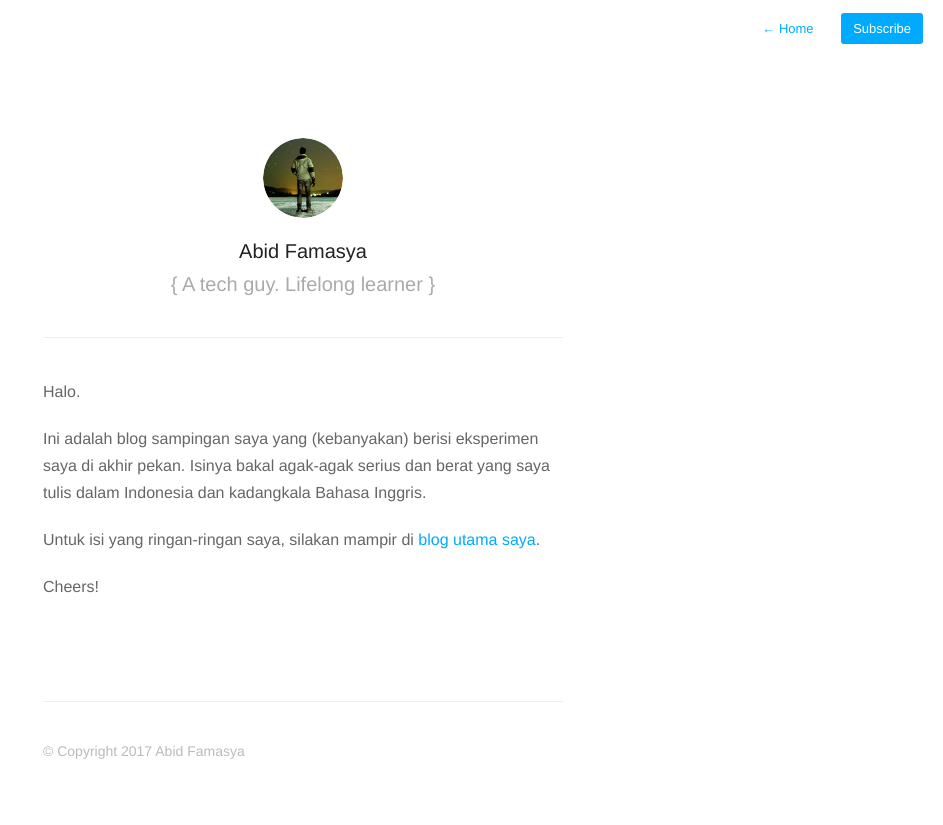
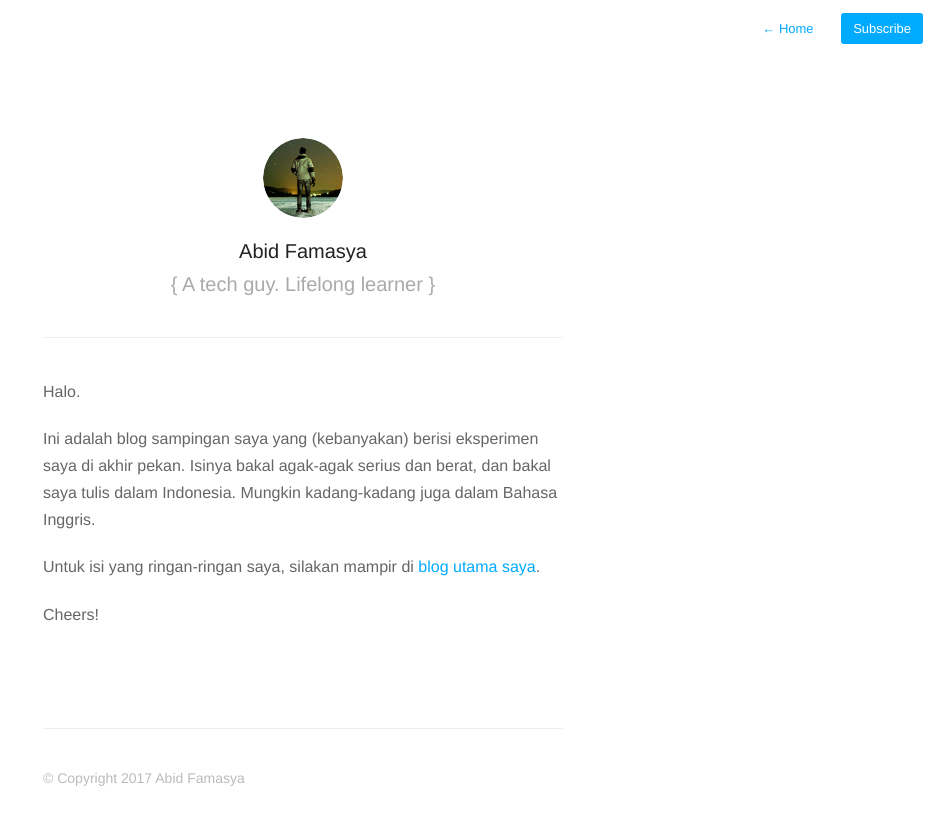
Before and after one commit to famasya/famasya.github.io, a Jekyll site: the page built from about.md, in a window 1280 px wide. Shown: the top 825 px of the page, without its empty margins (337-1280 px from the left). Built offline with Jekyll 4.4.1, drawn with Linux system fonts in a browser that asks for light colours; nearby versions of some CDN libraries.

Commit message:
edit post

```diff
--- a/about.md
+++ b/about.md
@@ -6,7 +6,7 @@ profile: true
 
 Halo.
 
-Ini adalah blog sampingan saya yang (kebanyakan) berisi eksperimen saya di akhir pekan. Isinya bakal agak-agak serius dan berat yang saya tulis dalam Indonesia dan kadangkala Bahasa Inggris.
+Ini adalah blog sampingan saya yang (kebanyakan) berisi eksperimen saya di akhir pekan. Isinya bakal agak-agak serius dan berat, dan bakal saya tulis dalam Indonesia. Mungkin kadang-kadang juga dalam Bahasa Inggris.
 
 Untuk isi yang ringan-ringan saya, silakan mampir di [blog utama saya](https://abidfamasya.wordpress.com).
 
```
